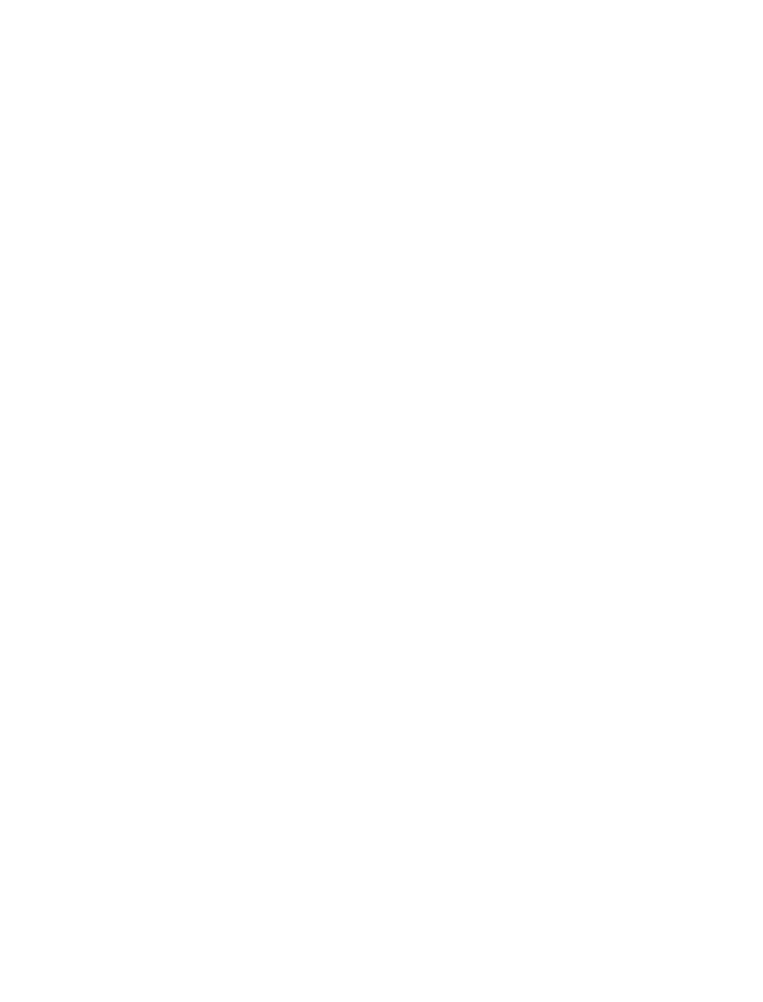
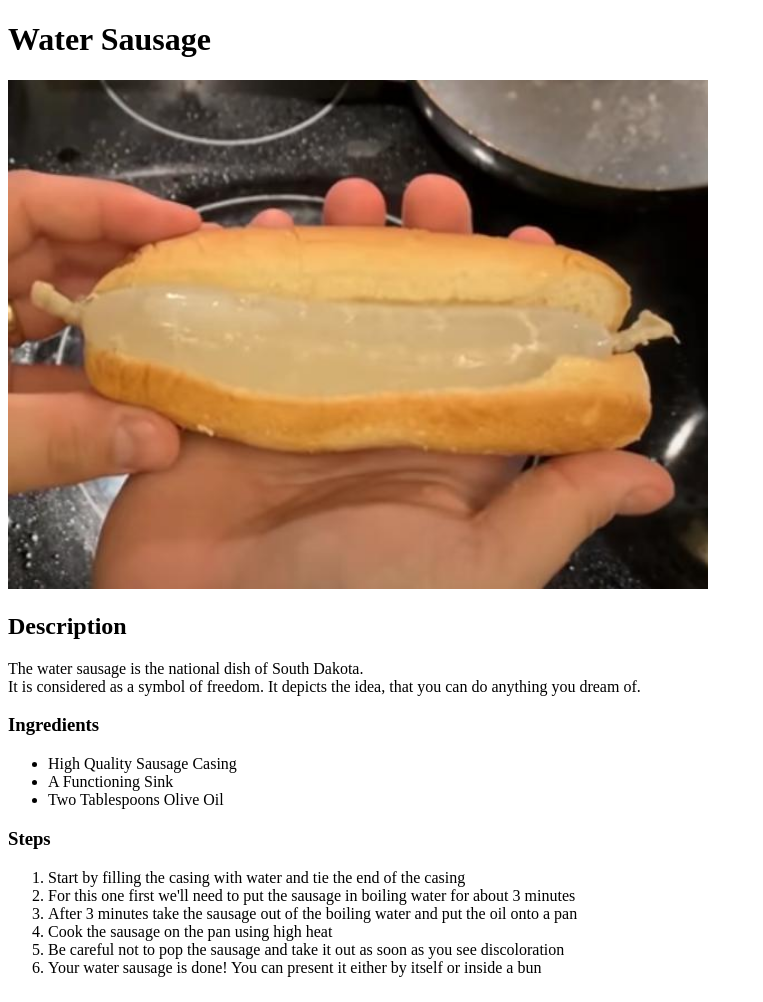
Before and after one commit to kerteler321/odin--recipes, a plain HTML site: page recipes/water-sausage.html in a window 1280 px wide. Shown: the whole page, without its empty margins (0-763 px from the left). Before the commit the page ends 800 px from the top, so only its background shows below. Drawn offline with Linux system fonts and the light colour scheme.

Commit message:
Set up the water sausage page

```diff
--- a/recipes/water-sausage.html
+++ b/recipes/water-sausage.html
@@ -6,6 +6,26 @@
     <title>Water Sausage</title>
 </head>
 <body>
-
+    <h1>Water Sausage</h1>
+    <p><img src="./images/water-sausage.jpg" alt="The Finished Product" width="700"></p>
+    <h2>Description</h2>
+    <p>The water sausage is the national dish of South Dakota.<br>
+    It is considered as a symbol of freedom. It depicts the idea, that you can do anything you dream of.</p>
+    <h3>Ingredients</h3>
+    <p><ul>
+        <li>High Quality Sausage Casing</li>
+        <li>A Functioning Sink</li>
+        <li>Two Tablespoons Olive Oil</li>
+    </ul></p>
+    <h3>Steps</h3>
+    <p><ol>
+        <li>Start by filling the casing with water and tie the end of the casing</li>
+        <li>For this one first we'll need to put the sausage in boiling water for about 3 minutes</li>
+        <li>After 3 minutes take the sausage out of the boiling water and put the oil onto a pan</li>
+        <li>Cook the sausage on the pan using high heat</li>
+        <li>Be careful not to pop the sausage and take it out as soon as you see discoloration</li>
+        <li>Your water sausage is done! You can present it either by itself or inside a bun</li>
+    </ol></p>
+    <h6> </h6>
 </body>
 </html>
```
Also changed, not shown: index.html (+1 -1 lines), recipes/air-sausage.html (+2 -2 lines), recipes/images/water-sausage.jpg (added).
